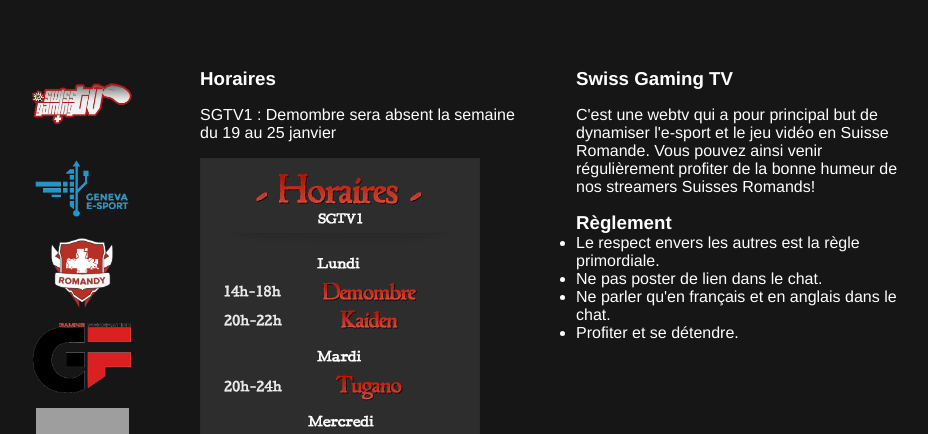
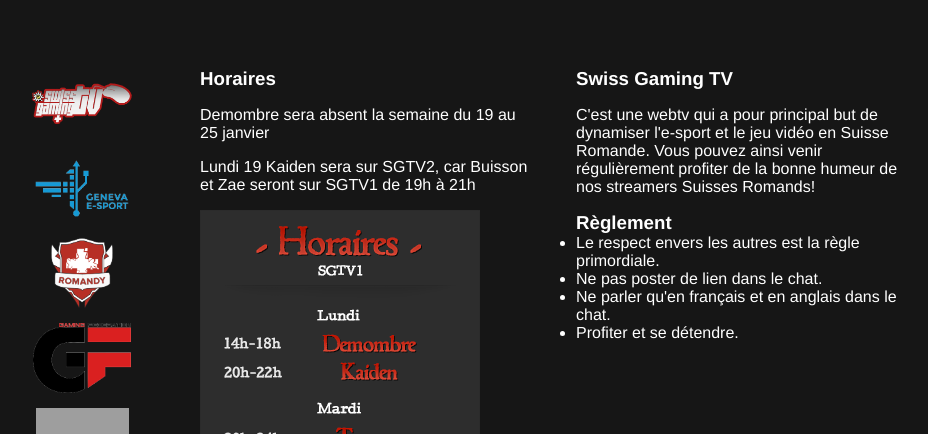
Before and after one commit to sarsenij/hearthstone-romandie, a Django app: template hsr/templates/stream/stream.html in a window 1280 px wide. Shown: the part 55-489 px from the top of the page, without its empty margins (8-936 px from the left). Run offline with Django 3.2, Linux system fonts and the light colour scheme; the template is opened without the code that fills it, so the values that code supplies are empty; parts of the project's set-up code (start-up, migrations or seed data) failed here and were passed over; some libraries are stand-ins or nearby versions; grey boxes are pictures that could not be loaded.

Commit message:
Stream horaire modifié

```diff
--- a/hsr/templates/stream/stream.html
+++ b/hsr/templates/stream/stream.html
@@ -55,7 +55,8 @@
         </article>
         <article>
                 <h1>Horaires</h1>
-                <p>SGTV1 : Demombre sera absent la semaine du 19 au 25 janvier</p>
+                <p>Demombre sera absent la semaine du 19 au 25 janvier</p>
+                <p>Lundi 19 Kaiden sera sur SGTV2, car Buisson et Zae seront sur SGTV1 de 19h à 21h</p>
                 <img src="/static/images/webtv/horaire_iframe_sgtv1.png" />
                 <br />
                 <img src="/static/images/webtv/horaire_iframe_sgtv2.png" />
```
